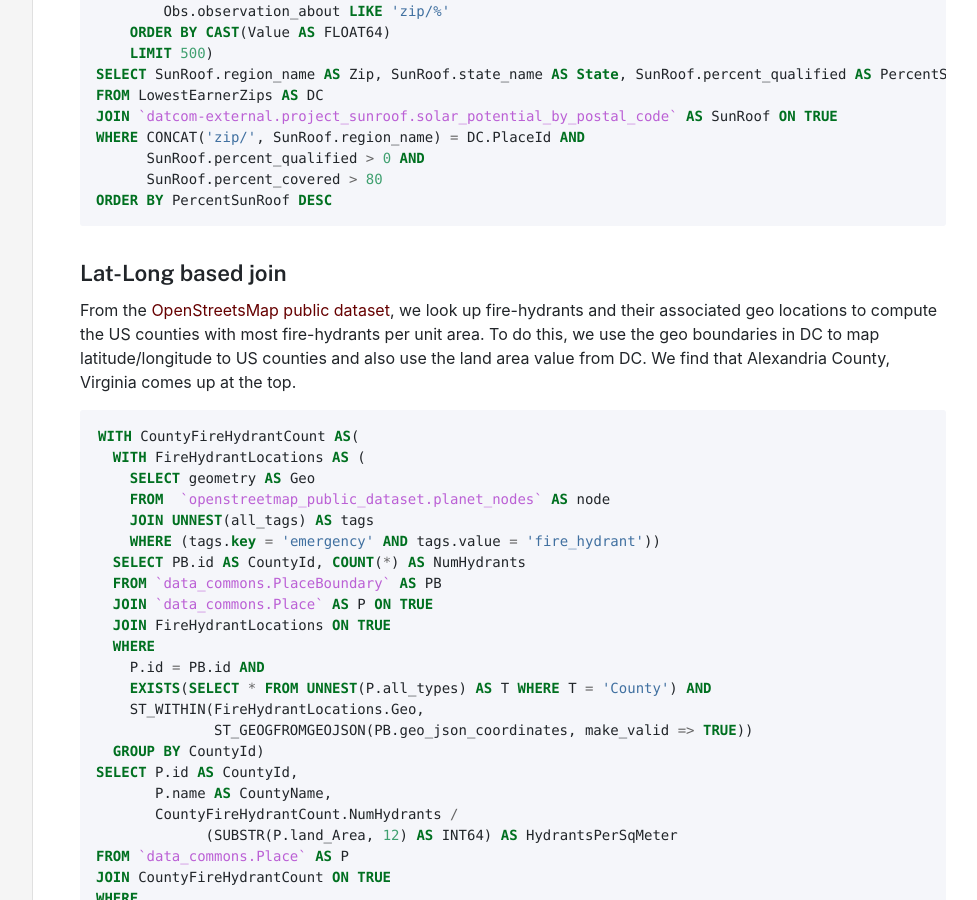
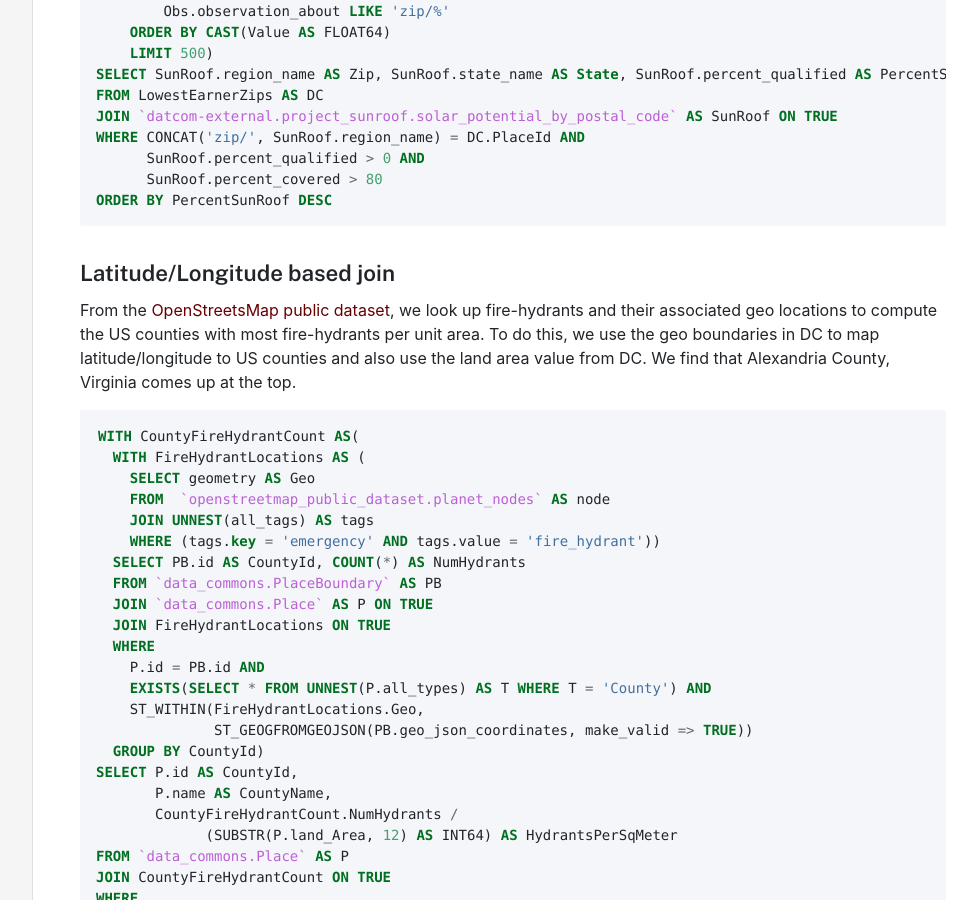
Before and after one commit to datacommonsorg/docsite, a Jekyll site: the page built from bigquery/query_join_your_data.md, in a window 1280 px wide and 900 px high, scrolled down 1233 px. Shown: the whole window, without its empty margins (287-1264 px from the left). Built offline with Jekyll 4.4.1, drawn with Linux system fonts in a browser that asks for light colours; comment, search, counter and statistics services are not loaded.

Commit message:
Tweak some external dataset section

````diff
--- a/bigquery/query_join_your_data.md
+++ b/bigquery/query_join_your_data.md
@@ -59,7 +59,7 @@ WHERE CONCAT('zip/', SunRoof.region_name) = DC.PlaceId AND
 ORDER BY PercentSunRoof DESC
 ```
 
-### Lat-Long based join
+### Latitude/Longitude based join
 
 From the [OpenStreetsMap public dataset](https://console.cloud.google.com/marketplace/product/openstreetmap/geo-openstreetmap), we look up fire-hydrants and their associated geo locations to compute the US counties with most fire-hydrants per unit area.  To do this, we use the geo boundaries in DC to map latitude/longitude to US counties and also use the land area value from DC.  We find that Alexandria County, Virginia comes up at the top.
 
````
